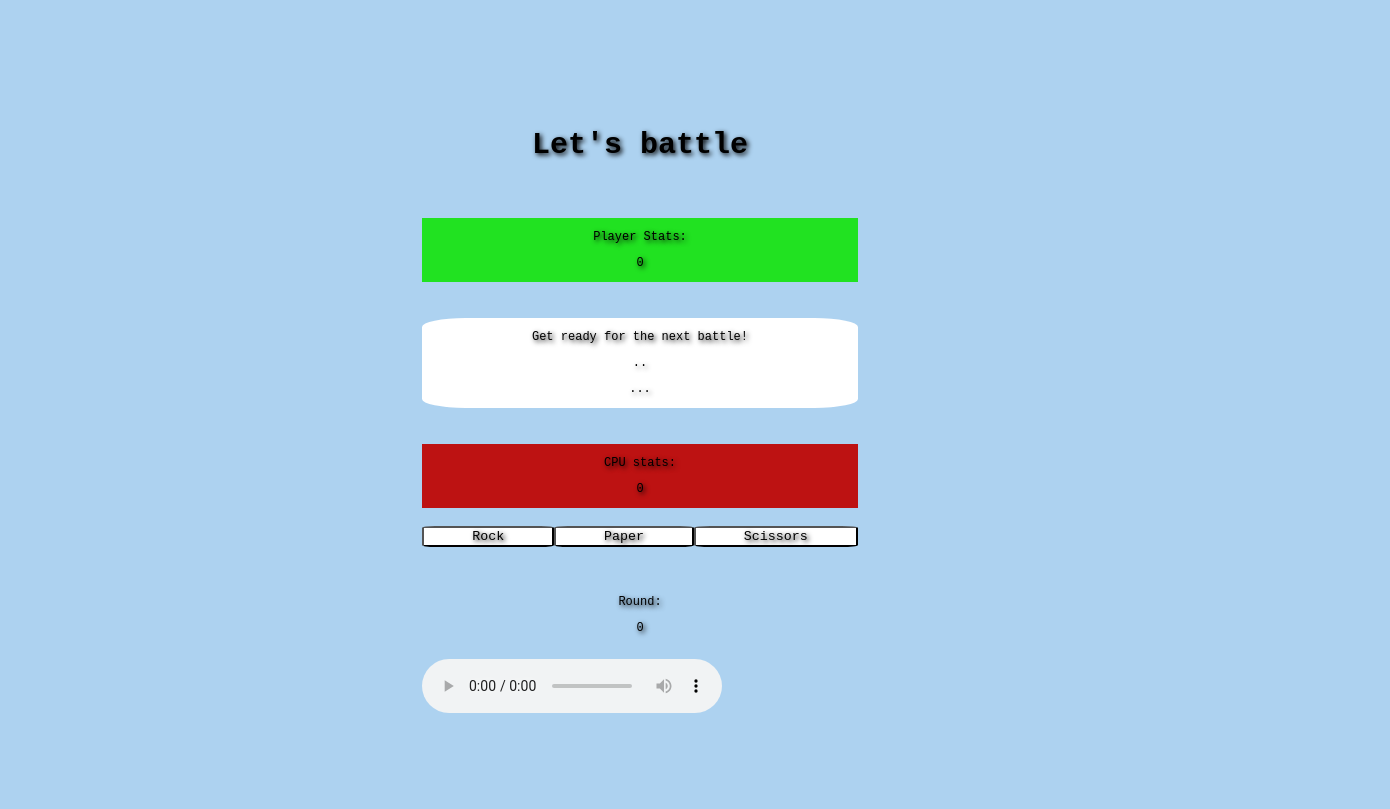
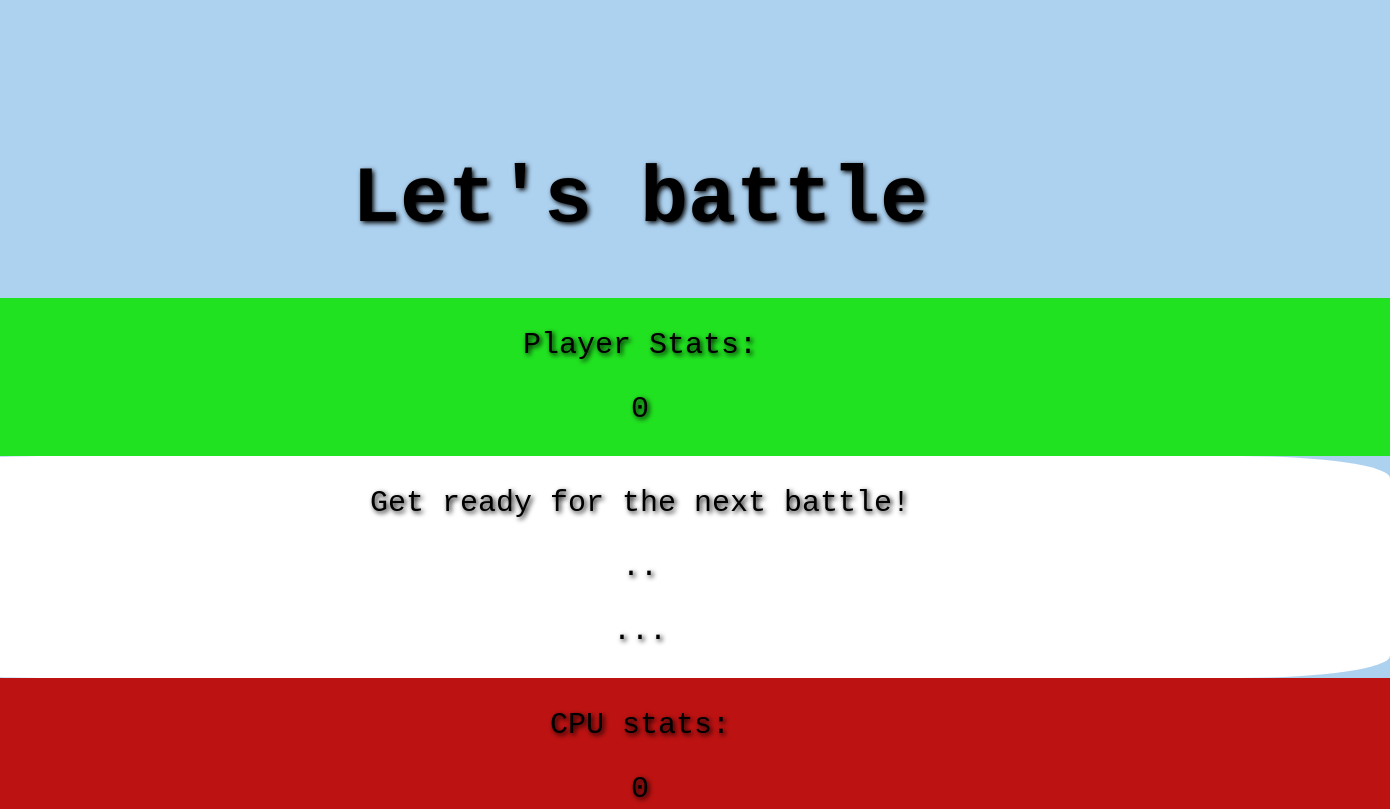
Before and after one commit to Ultorem/rock-paper-scissors, a website: page index.html in a window 1280 px wide. Shown: the top 809 px of the page, 1390 px wide, since content can reach past the window. Drawn offline with Linux system fonts and the light colour scheme.

Commit message:
slight adjustments to style

```diff
--- a/index.html
+++ b/index.html
@@ -15,25 +15,22 @@
 </head>
 
 <body>
-    <h1>Let's battle</h1>
 
     <br>
     <br>
     <div id="containerArena">
+        <h1>Let's battle</h1>
+
         <div id="playerCorner">
             <div id=""></div>
             <p>Player Stats: </p>
             <p id="playerStats">0</p>
         </div>
-        <br>
-        <br>
         <div id="gameArea">
             <p id="gameMessagePlayer">Get ready for the next battle!</p>
             <p id="gameMessage">..</p>
             <p id="gameMessageCPU">...</p>
         </div>
-        <br>
-        <br>
         <div id="cpuCorner">
             <p>CPU stats:</p>
             <p id="cpuStats">0</p>
@@ -42,8 +39,6 @@
             <div id="playerChoice"></div>
             <div id="cpuChoice"></div>
         </div>
-    </div>
-    <br>
         <div id="buttonArea">
             <button class="button" id="rockButton" onclick="rockButton()">Rock</button>
             <button class="button" id="paperButton" onclick="paperButton()">Paper</button>
@@ -55,9 +50,9 @@
             <p id="">Round: <p id="roundCounter">0</p>
             </p>
         </div>
-
         <audio controls autoplay>
             <source src="song.mp4" type="audio/mpeg"></audio>
+    </div>
 
     <script src="app.js" async defer></script>
 </body>
--- a/style.css
+++ b/style.css
@@ -16,12 +16,15 @@
     flex-direction: column;
     display: flex;
     justify-content: space-evenly;
+    width: 1500px;
+    height: 800px;
 }
 
 body {
-    margin-left: 33%;
-    margin-right: 33%;
-    margin-top: 10%;
+    display: flex;
+    flex-direction: column;
+    align-items: center;
+    margin-top: 5%;
     margin-bottom: 10%;
     background-color: rgb(173, 210, 240);
 }
@@ -29,7 +32,7 @@ body {
 h1 {
     display: flex;
     justify-content: center;
-    font-size: 30px;
+    font-size: 80px;
     font-family: 'Courier New', Courier, monospace;
     color: rgb(0, 0, 0);
     text-shadow: 2px 2px 5px rgb(0, 0, 0);
@@ -39,25 +42,35 @@ h1 {
 p {
     display: flex;
     justify-content: center;
-    font-size: 12px;
+    font-size: 30px;
     font-family: 'Courier New', Courier, monospace;
     color: rgb(0, 0, 0);
     text-shadow: 2px 2px 5px rgb(0, 0, 0);
 }
 
-button{
-    display: flex;
-    flex-grow: 1;
-    justify-content: center;
-    align-items: stretch
-    font-size: 12px;
+.button {
     font-family: 'Courier New', Courier, monospace;
     color: rgb(0, 0, 0);
     text-shadow: 2px 2px 5px rgb(0, 0, 0);
     background-color: rgb(255, 255, 255);
     border-radius: 10%;
+    font-size: 40px;
+    height: 80px;
+    margin-top: 20px;
+    border: 2px solid rgb(0, 0, 0);
 }
-
+.button {
+    width: 200px;
+    margin-right: 20px;
+    flex-grow: 1;
+}
+.button > span {
+    display: flex;
+    justify-content: center;
+    align-items: center;
+    width: 100%;
+    height: 100%;
+}
 #buttonArea {
     display: flex;
     flex-direction: row;
```
Lines whose indentation alone changed are shown as unchanged.
